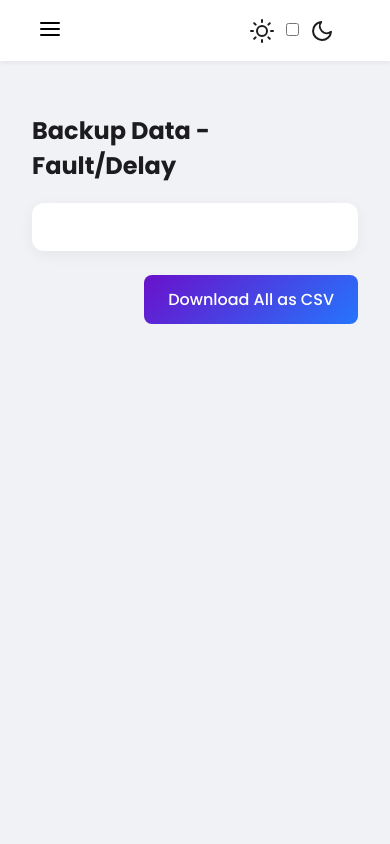
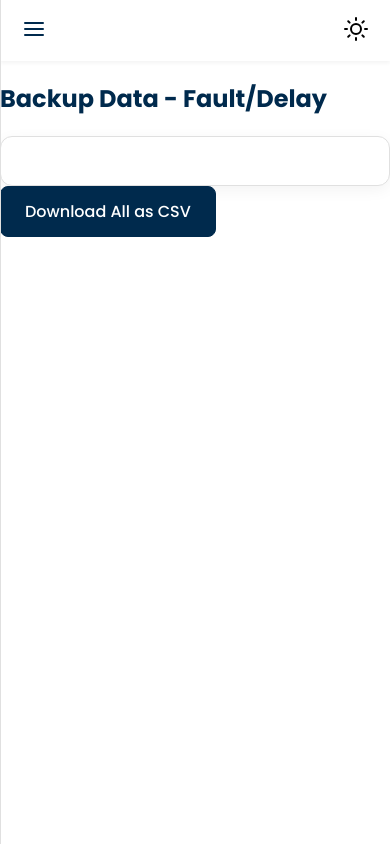
Before and after one commit to devmdave/ProductionAnalyser-Web, a Flask app: page /fault-delay in a window 390 px wide. Run offline with Flask 3, Linux system fonts and the light colour scheme.

Commit message:
feat: implement responsive sidebar and UI updates

```diff
--- a/static/css/dashboard.css
+++ b/static/css/dashboard.css
@@ -1,26 +1,34 @@
+
 :root {
-    --primary-color: #6a11cb;
-    --secondary-color: #2575fc;
-    --accent-gradient: linear-gradient(135deg, var(--primary-color), var(--secondary-color));
     --font-family: 'Poppins', sans-serif;
 
     /* Light Theme */
-    --bg-color-light: #f0f2f5;
-    --sidebar-bg-light: #ffffff;
-    --header-bg-light: #ffffff;
-    --card-bg-light: #ffffff;
-    --text-primary-light: #1c1c1e;
-    --text-secondary-light: #6e6e73;
-    --border-color-light: #e0e0e0;
+    --bg-color-light: #FFFFFF;
+    --text-color-light: #002A4D;
+    --header-bg-light: #FFFFFF;
+    --card-bg-light: #FFFFFF;
+    --border-color-light: #E0E0E0;
+    --sidebar-bg-light: #FFFFFF;
+    --sidebar-text-light: #002A4D;
+    --tab-bg-light: #C6E5F5;
+    --tab-selected-bg-light: #AAD8F0;
+    --button-bg-light: #002A4D;
+    --button-text-light: #FFFFFF;
+    --button-hover-light: #003A5D;
 
     /* Dark Theme */
-    --bg-color-dark: #121212;
-    --sidebar-bg-dark: #1e1e1e;
-    --header-bg-dark: #1e1e1e;
-    --card-bg-dark: #2c2c2e;
-    --text-primary-dark: #f5f5f7;
-    --text-secondary-dark: #a0a0a5;
-    --border-color-dark: #3a3a3c;
+    --bg-color-dark: #001A2D;
+    --text-color-dark: #FFFFFF;
+    --header-bg-dark: #002A4D;
+    --card-bg-dark: #002A4D;
+    --border-color-dark: #003A5D;
+    --sidebar-bg-dark: #002A4D;
+    --sidebar-text-dark: #FFFFFF;
+    --tab-bg-dark: #003A5D;
+    --tab-selected-bg-dark: #002A4D;
+    --button-bg-dark: #C6E5F5;
+    --button-text-dark: #002A4D;
+    --button-hover-dark: #AAD8F0;
 }
 
 body {
@@ -36,15 +44,28 @@ body {
 
 .sidebar {
     width: 250px;
-    transition: width 0.3s;
-    overflow: hidden;
+    position: fixed;
+    left: 0;
+    top: 0;
+    height: 100%;
+    z-index: 1000;
+    overflow-x: hidden;
+    transition: width 0.3s ease, left 0.3s ease;
+}
+
+.sidebar.collapsed {
+    width: 80px;
+}
+
+.sidebar.collapsed .logo span, .sidebar.collapsed .sidebar-menu span {
+    display: none;
 }
 
 .sidebar-header {
     display: flex;
     align-items: center;
+    padding: 1.5rem 1rem;
     justify-content: center;
-    padding: 1.5rem 1rem;
 }
 
 .logo {
@@ -53,6 +74,7 @@ body {
     text-decoration: none;
     font-size: 1.2rem;
     font-weight: 600;
+    white-space: nowrap;
 }
 
 .logo i {
@@ -72,6 +94,7 @@ body {
     margin-bottom: 0.5rem;
     text-decoration: none;
     transition: background-color 0.2s, color 0.2s;
+    white-space: nowrap;
 }
 
 .sidebar-menu li a i {
@@ -82,6 +105,12 @@ body {
     flex: 1;
     display: flex;
     flex-direction: column;
+    margin-left: 250px;
+    transition: margin-left 0.3s ease;
+}
+
+.main-content.collapsed {
+    margin-left: 80px;
 }
 
 .header {
@@ -111,7 +140,6 @@ body {
 .search-box input {
     padding: 0.5rem 0.5rem 0.5rem 2.5rem;
     border-radius: 20px;
-    border: 1px solid var(--border-color-light);
     background-color: transparent;
 }
 
@@ -122,27 +150,10 @@ body {
     transform: translateY(-50%);
 }
 
-.theme-switcher {
-    display: flex;
-    align-items: center;
-    margin-right: 1.5rem;
-}
-
-.theme-switcher .switch {
-    margin: 0 0.5rem;
-}
-
-.icon-button {
+#theme-toggle-button {
     background: none;
     border: none;
     cursor: pointer;
-    margin-right: 1.5rem;
-}
-
-.user-profile img {
-    width: 40px;
-    height: 40px;
-    border-radius: 50%;
 }
 
 .dashboard-overview {
@@ -165,15 +176,12 @@ body {
     border-radius: 12px;
     display: flex;
     align-items: center;
-    color: #fff;
-    background: var(--accent-gradient);
-    box-shadow: 0 4px 15px rgba(0, 0, 0, 0.1);
+    box-shadow: 0 4px 15px rgba(0, 0, 0, 0.05);
 }
 
 .kpi-card .card-icon {
     font-size: 2rem;
     margin-right: 1rem;
-    opacity: 0.8;
 }
 
 .kpi-card h3 {
@@ -184,7 +192,6 @@ body {
 .kpi-card p {
     margin: 0;
     font-size: 0.9rem;
-    opacity: 0.9;
 }
 
 .charts-grid {
@@ -195,7 +202,7 @@ body {
     grid-template-columns: 1fr 1fr;
 }
 
-.chart-container, .widget-container {
+.chart-container, .widget-container, .table-container {
     padding: 1.5rem;
     border-radius: 12px;
     box-shadow: 0 4px 15px rgba(0,0,0,0.05);
@@ -217,114 +224,126 @@ body {
 .yellow { background-color: #ffc107; }
 .red { background-color: #dc3545; }
 
-.export-btn {
+.export-btn, .download-btn {
     padding: 0.75rem 1.5rem;
-    border: none;
     border-radius: 8px;
     cursor: pointer;
     margin-right: 1rem;
+    text-decoration: none;
+    display: inline-block;
+    font-weight: 500;
+    transition: background-color 0.2s, transform 0.2s;
 }
 
-/* Theme Colors */
-.light {
+.overlay {
+    display: none;
+    position: fixed;
+    top: 0;
+    left: 0;
+    width: 100%;
+    height: 100%;
+    background: rgba(0, 0, 0, 0.4);
+    z-index: 999;
+}
+
+.overlay.active {
+    display: block;
+}
+
+/* --- Light Mode --- */
+body.light {
     background-color: var(--bg-color-light);
-    color: var(--text-primary-light);
+    color: var(--text-color-light);
 }
-.light .sidebar, .light .header, .light .chart-container, .light .widget-container {
+.light .sidebar {
+    background-color: var(--sidebar-bg-light);
+    border-right: 1px solid var(--border-color-light);
+}
+.light .logo, .light .sidebar-toggle, .light .search-box i {
+    color: var(--sidebar-text-light);
+}
+.light .search-box input {
+    border: 1px solid var(--border-color-light);
+    color: var(--text-color-light);
+}
+.light .sidebar-menu li a {
+    color: var(--sidebar-text-light);
+}
+.light .sidebar-menu li a:hover, .light .sidebar-menu li.active a {
+    background-color: var(--tab-selected-bg-light);
+}
+.light .header {
+    background-color: var(--header-bg-light);
+}
+.light .kpi-card, .light .chart-container, .light .widget-container, .light .table-container {
     background-color: var(--card-bg-light);
+    border: 1px solid var(--border-color-light);
 }
-.light .sidebar-menu li a { color: var(--text-secondary-light); }
-.light .sidebar-menu li.active a { color: var(--primary-color); background-color: #eef2ff; }
+.light .export-btn, .light .download-btn {
+    background-color: var(--button-bg-light);
+    color: var(--button-text-light);
+    border: 1px solid var(--button-bg-light);
+}
+.light .export-btn:hover, .light .download-btn:hover {
+    background-color: var(--button-hover-light);
+}
 
-.dark {
+/* --- Dark Mode --- */
+body.dark {
     background-color: var(--bg-color-dark);
-    color: var(--text-primary-dark);
+    color: var(--text-color-dark);
 }
-.dark .sidebar { background-color: var(--sidebar-bg-dark); }
-.dark .header, .dark .chart-container, .dark .widget-container {
-    background-color: var(--header-bg-dark);
-    border-bottom: 1px solid var(--border-color-dark);
+.dark .sidebar {
+    background-color: var(--sidebar-bg-dark);
+    border-right: 1px solid var(--border-color-dark);
+}
+.dark .logo, .dark .sidebar-toggle, .dark .search-box i {
+    color: var(--sidebar-text-dark);
 }
 .dark .search-box input {
-    border-color: var(--border-color-dark);
-    color: var(--text-primary-dark);
+    border: 1px solid var(--border-color-dark);
+    color: var(--text-color-dark);
 }
-.dark .sidebar-menu li a { color: var(--text-secondary-dark); }
-.dark .sidebar-menu li.active a { color: #fff; background-color: rgba(255, 255, 255, 0.1); }
-
-/* Responsive */
-@media (max-width: 768px) {
-    .sidebar { width: 0; }
-    .header-left .search-box { display: none; }
+.dark .sidebar-menu li a {
+    color: var(--sidebar-text-dark);
+}
+.dark .sidebar-menu li a:hover, .dark .sidebar-menu li.active a {
+    background-color: var(--tab-selected-bg-dark);
+}
+.dark .header {
+    background-color: var(--header-bg-dark);
+}
+.dark .kpi-card, .dark .chart-container, .dark .widget-container, .dark .table-container {
+    background-color: var(--card-bg-dark);
+    border: 1px solid var(--border-color-dark);
+}
+.dark .export-btn, .dark .download-btn {
+    background-color: var(--button-bg-dark);
+    color: var(--button-text-dark);
+    border: 1px solid var(--button-bg-dark);
+}
+.dark .export-btn:hover, .dark .download-btn:hover {
+    background-color: var(--button-hover-dark);
 }
 
-
-.page-content {
-    padding: 2rem;
+/* --- Responsive --- */
+@media (max-width: 768px) {
+    .sidebar {
+        left: -250px;
     }
-
-.table-container {
-    padding: 1.5rem;
-    border-radius: 12px;
-    box-shadow: 0 4px 15px rgba(0,0,0,0.05);
-    overflow-x: auto;
-    margin-bottom: 1.5rem;
+    .sidebar.open {
+        left: 0;
     }
-
-table {
-    width: 100%;
-    border-collapse: collapse;
+    .main-content, .main-content.collapsed {
+        margin-left: 0;
     }
-
-table th, table td {
-    padding: 0.75rem 1rem;
-    text-align: left;
-    border-bottom: 1px solid var(--border-color-light);
+    .charts-grid, .widgets-grid {
+        grid-template-columns: 1fr;
     }
-
-table th {
-    font-weight: 600;
+    .header {
+        padding: 1rem;
     }
-
-.download-options {
-    text-align: right;
+    .dashboard-overview {
+        padding: 1rem;
     }
-
-.download-btn {
-    display: inline-block;
-    padding: 0.75rem 1.5rem;
-    border-radius: 8px;
-    text-decoration: none;
-    font-weight: 500;
-    background: var(--accent-gradient);
-    color: #fff;
-    transition: transform 0.2s;
 }
-
-.download-btn:hover {
-    transform: translateY(-2px);
-}
-
-.light .table-container {
-    background-color: var(--card-bg-light);
-}
-
-.light table th, .light table td {
-    border-color: var(--border-color-light);
-}
-
-.light tbody tr:hover {
-    background-color: #f9f9f9;
-}
-
-.dark .table-container {
-    background-color: var(--card-bg-dark);
-}
-
-.dark table th, .dark table td {
-    border-color: var(--border-color-dark);
-}
-
-.dark tbody tr:hover {
-    background-color: rgba(255, 255, 255, 0.05);
-}
--- a/static/js/dashboard.js
+++ b/static/js/dashboard.js
@@ -1,38 +1,49 @@
 document.addEventListener('DOMContentLoaded', () => {
-    // Theme Switcher
-    const themeToggle = document.getElementById('theme-toggle');
+    const themeToggleButton = document.getElementById('theme-toggle-button');
     const body = document.body;
+    const themeIcon = themeToggleButton.querySelector('i');
+    const sidebar = document.querySelector('.sidebar');
+    const mainContent = document.querySelector('.main-content');
+    const sidebarToggle = document.querySelector('.sidebar-toggle');
+    const overlay = document.querySelector('.overlay');
 
-    themeToggle.addEventListener('change', () => {
-        if (themeToggle.checked) {
-            body.classList.remove('light');
-            body.classList.add('dark');
-            localStorage.setItem('theme', 'dark');
+    // --- THEME SWITCHER --- //
+    function setIcon() {
+        if (body.classList.contains('dark')) {
+            themeIcon.setAttribute('data-feather', 'sun');
         } else {
-            body.classList.remove('dark');
-            body.classList.add('light');
-            localStorage.setItem('theme', 'light');
+            themeIcon.setAttribute('data-feather', 'moon');
         }
+        feather.replace();
+    }
+
+    themeToggleButton.addEventListener('click', () => {
+        body.classList.toggle('dark');
+        body.classList.toggle('light');
+        localStorage.setItem('theme', body.classList.contains('dark') ? 'dark' : 'light');
+        setIcon();
     });
 
-    // Check for saved theme preference
-    const savedTheme = localStorage.getItem('theme');
-    if (savedTheme) {
-        body.classList.add(savedTheme);
-        if (savedTheme === 'dark') {
-            themeToggle.checked = true;
+    const savedTheme = localStorage.getItem('theme') || 'light';
+    body.classList.add(savedTheme);
+    setIcon();
+
+    // --- SIDEBAR LOGIC --- //
+    function toggleSidebar() {
+        const isMobile = window.innerWidth <= 768;
+        if (isMobile) {
+            sidebar.classList.toggle('open');
+            overlay.classList.toggle('active');
+        } else {
+            sidebar.classList.toggle('collapsed');
+            mainContent.classList.toggle('collapsed');
         }
     }
 
-    // Sidebar Toggle
-    const sidebarToggle = document.querySelector('.sidebar-toggle');
-    const sidebar = document.querySelector('.sidebar');
+    sidebarToggle.addEventListener('click', toggleSidebar);
+    overlay.addEventListener('click', toggleSidebar);
 
-    sidebarToggle.addEventListener('click', () => {
-        sidebar.style.width = sidebar.style.width === '80px' ? '250px' : '80px';
-    });
-
-    // Sidebar Navigation
+    // --- SIDEBAR NAVIGATION (UNCHANGED) --- //
     function setActiveSidebarLink() {
         const path = window.location.pathname;
         const menu = document.getElementById('sidebar-menu');
@@ -48,7 +59,6 @@ document.addEventListener('DOMContentLoaded', () => {
         });
     }
 
-    // Handle navigation clicks
     const sidebarMenu = document.getElementById('sidebar-menu');
     sidebarMenu.addEventListener('click', (e) => {
         const link = e.target.closest('a');
@@ -58,10 +68,9 @@ document.addEventListener('DOMContentLoaded', () => {
         }
     });
 
-    // Set the active link on page load
     setActiveSidebarLink();
 
-    // Generic function to extract data from an HTML table
+    // --- CHART RENDERING (UNCHANGED) --- //
     function getTableData(tableId, dataColumnIndex) {
         const table = document.getElementById(tableId);
         if (!table) return [];
@@ -79,58 +88,33 @@ document.addEventListener('DOMContentLoaded', () => {
     function renderCycleTimeChart() {
         const ctx = document.getElementById('cycle-time-chart')?.getContext('2d');
         if (!ctx) return;
-
-        const cycleTimes = getTableData('cycle-time-table', 2); // 2 is the index of 'Cycle_Time_Sec'
+        const cycleTimes = getTableData('cycle-time-table', 2);
         if (cycleTimes.length === 0) return;
-
-        // Create a histogram
         new Chart(ctx, {
             type: 'bar',
             data: {
                 labels: cycleTimes.map((_, i) => i + 1),
-                datasets: [{
-                    label: 'Cycle Time (seconds)',
-                    data: cycleTimes,
-                    backgroundColor: '#2575fc'
-                }]
+                datasets: [{ label: 'Cycle Time (seconds)', data: cycleTimes, backgroundColor: '#2575fc' }]
             },
-            options: {
-                scales: {
-                    x: { title: { display: true, text: 'Part' } },
-                    y: { title: { display: true, text: 'Cycle Time (s)' } }
-                }
-            }
+            options: { scales: { x: { title: { display: true, text: 'Part' } }, y: { title: { display: true, text: 'Cycle Time (s)' } } } }
         });
     }
 
     function renderTipDressChart() {
         const ctx = document.getElementById('tip-dress-chart')?.getContext('2d');
         if (!ctx) return;
-
-        const tipLifeCycles = getTableData('tip-dress-table', 2); // 2 is the index of 'Tip_Life_Cycles'
+        const tipLifeCycles = getTableData('tip-dress-table', 2);
         if (tipLifeCycles.length === 0) return;
-
         new Chart(ctx, {
             type: 'line',
             data: {
                 labels: tipLifeCycles.map((_, i) => `Dress ${i + 1}`),
-                datasets: [{
-                    label: 'Tip Life (Cycles)',
-                    data: tipLifeCycles,
-                    borderColor: '#6a11cb',
-                    tension: 0.1
-                }]
+                datasets: [{ label: 'Tip Life (Cycles)', data: tipLifeCycles, borderColor: '#6a11cb', tension: 0.1 }]
             },
-            options: {
-                scales: {
-                    x: { title: { display: true, text: 'Dress Count' } },
-                    y: { title: { display: true, text: 'Cycles' } }
-                }
-            }
+            options: { scales: { x: { title: { display: true, text: 'Dress Count' } }, y: { title: { display: true, text: 'Cycles' } } } }
         });
     }
 
-    // Render charts on the appropriate pages
     renderCycleTimeChart();
     renderTipDressChart();
 });
--- a/templates/dashboard.html
+++ b/templates/dashboard.html
@@ -28,24 +28,16 @@
                 <li><a href="#"><i data-feather="settings"></i><span>Settings</span></a></li>
             </ul>
         </nav>
+        <div class="overlay"></div>
         <main class="main-content">
             <header class="header">
                 <div class="header-left">
                     <button class="sidebar-toggle"><i data-feather="menu"></i></button>
-                    <div class="search-box">
-                        <i data-feather="search"></i>
-                        <input type="text" placeholder="Search...">
-                    </div>
                 </div>
                 <div class="header-right">
-                    <div class="theme-switcher">
-                        <i data-feather="sun" class="light-icon"></i>
-                        <label class="switch">
-                            <input type="checkbox" id="theme-toggle">
-                            <span class="slider round"></span>
-                        </label>
-                        <i data-feather="moon" class="dark-icon"></i>
-                    </div>
+                    <button id="theme-toggle-button">
+                        <i data-feather="sun"></i>
+                    </button>
                 </div>
             </header>
             {% block content %}
```
Lines whose indentation alone changed are shown as unchanged.
